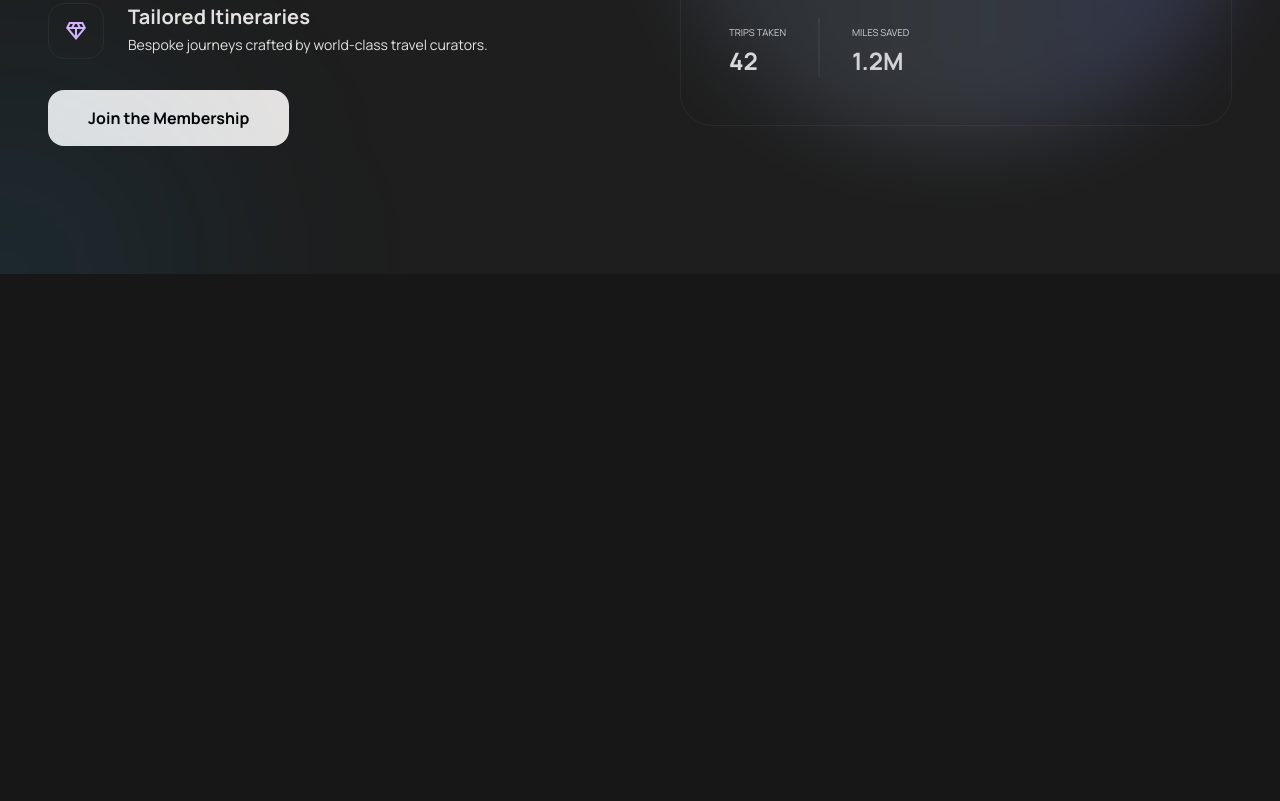
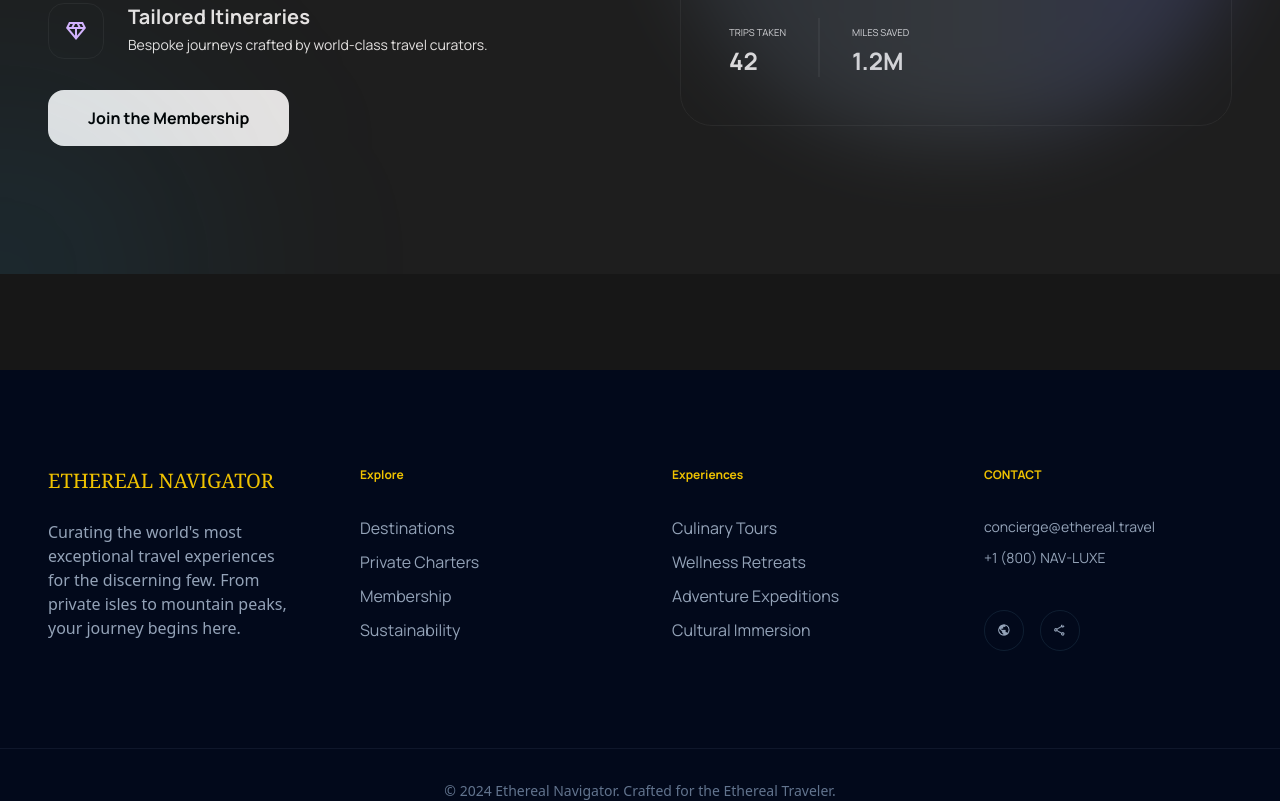
Before and after one commit to enas-mashaqi/project, a website: page assets/offersPage.html in a window 1280 px wide. Shown: the part 3032-3833 px from the top of the page. Before the commit the page ends 3306 px from the top, so only its background shows below. Drawn offline with nearby package versions, Linux system fonts and the light colour scheme.

Commit message:
footer-offersPage

```diff
--- a/assets/offersPage.html
+++ b/assets/offersPage.html
@@ -289,7 +289,62 @@
         </section>
 
     </main>
+     <footer class="pt-[96px] mt-[96px] text-[#94A3B8] bg-primaryBackground">
+        <div class="px-[48px] grid grid-cols-1 md:grid-cols-4 gap-[64px]">
+            <div class="flex flex-col gap-[24px]">
+                <p class="text-highlights font-serif text-[20px]">ETHEREAL NAVIGATOR</p>
+                <p class="text-[16px] font-sans">Curating the world's most exceptional travel experiences for the discerning few. From private isles to mountain peaks, your journey begins here.</p>
 
+            </div>
+            <div class="flex flex-col gap-[32px] capitalize">
+                <p class="text-highlights  text-[12px] font-bold ">explore</p>
+                <ul>
+                    <li class="mb-[10px]"><a href="#" class="hoverAcolor">Destinations</a></li>
+                    <li class="mb-[10px]"><a href="#" class="hoverAcolor">Private Charters</a></li>
+                    <li class="mb-[10px]"><a href="#" class="hoverAcolor">Membership</a></li>
+                    <li class="mb-[10px]"><a href="#" class="hoverAcolor">Sustainability</a></li>
+                </ul>
+            </div>
+            <div class="flex flex-col gap-[32px]">
+                <p class="text-highlights  text-[12px] font-bold">Experiences</p>
+                <ul class="">
+                    <li class="mb-[10px]"><a href="#" class="hoverAcolor">Culinary Tours</a></li>
+                    <li class="mb-[10px]"><a href="#" class="hoverAcolor">Wellness Retreats</a></li>
+                    <li class="mb-[10px]"><a href="#" class="hoverAcolor">Adventure Expeditions</a></li>
+                    <li class="mb-[10px]"><a href="#" class="hoverAcolor">Cultural Immersion</a></li>
+                </ul>
+            </div>
+            <div class="flex  text-[14px] flex-col gap-[32px]">
+                <p class="text-highlights  text-[12px] font-bold">CONTACT</p>
+                <ul>
+
+                    <li class="mb-[10px]">concierge@ethereal.travel</li>
+                    <li class="mb-[10px]">+1 (800) NAV-LUXE</li>
+                </ul>
+                  <div class="flex gap-[16px]">
+                    <a href="#"><img src="../assets/image/footer/globalIcon.png" alt="globalIcon"
+                            class="p-[13.14px] rounded-4xl border-[1px] border-primaryAccent/10 hover:bg-highlights transition-all duration-300 " /></a>
+                    <a href="#"><img src="../assets/image/footer/attachmentIcon.png" alt="globalIcon"
+                            class="p-[13.14px] rounded-4xl border-[1px] border-primaryAccent/10 hover:bg-highlights transition-all duration-300  " /></a>
+                </div>
+            </div>
+
+        </div>
+        <div>
+
+        </div>
+        <div class="max-w-7xl mx-auto px-12 mt-24 pt-8 border-t border-slate-900 text-center">
+            <p class="font-sans text-slate-500 text-sm">© 2024 Ethereal Navigator. Crafted for the Ethereal Traveler.
+            </p>
+
+        </div>
+<!--     <div class="flex gap-[16px]">
+                    <a href="#"><img src="./assets/image/footer/globalIcon.png" alt="globalIcon"
+                            class="p-[13.14px] rounded-4xl border-[1px] border-primaryAccent/10 hover:bg-highlights transition-all duration-300 " /></a>
+                    <a href="#"><img src="./assets/image/footer/attachmentIcon.png" alt="globalIcon"
+                            class="p-[13.14px] rounded-4xl border-[1px] border-primaryAccent/10 hover:bg-highlights transition-all duration-300  " /></a>
+                </div>-->
+    </footer>
 </body>
 
 </html>
```
